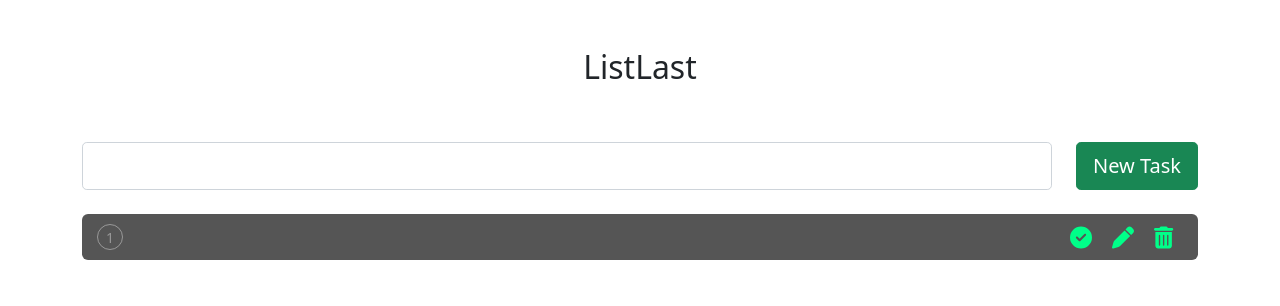
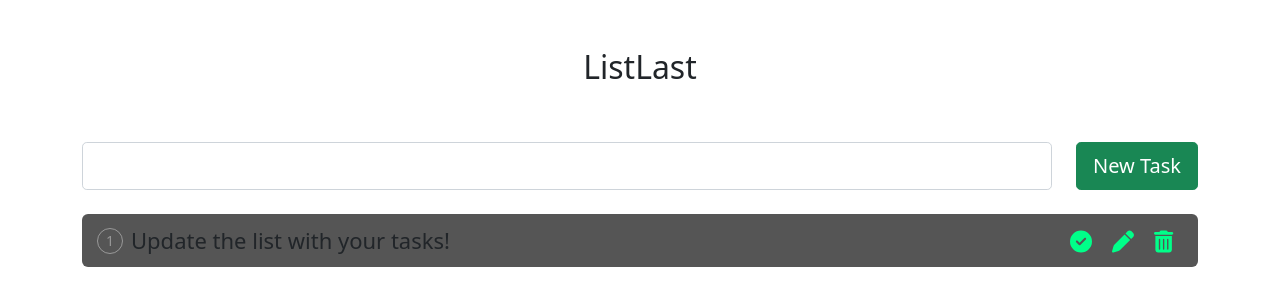
Before and after one commit to RyanGormican/ListLast, a React (Create React App) app: page / in a window 1280 px wide. Shown: the top 306 px of the page. Built offline with nearby package versions, Linux system fonts and the light colour scheme.

Commit message:
Update IconButtons.js

```diff
--- a/src/components/IconButtons.js
+++ b/src/components/IconButtons.js
@@ -12,7 +12,7 @@ const IconButtons = ({ taskList, taskDone, setUpdateTask, removeTask  }) => {
       <div className="col taskBackground">
         <div className={task.taskDone ? 'isDone' : ''}>
           <span className="taskRank" >{index + 1} </span>
-          <span className="taskText" >{task.taskTesk} </span>
+          <span className="taskText" >{task.taskText} </span>
           </div>
         <div className = "icons">
            <span title="Change Status"
```
